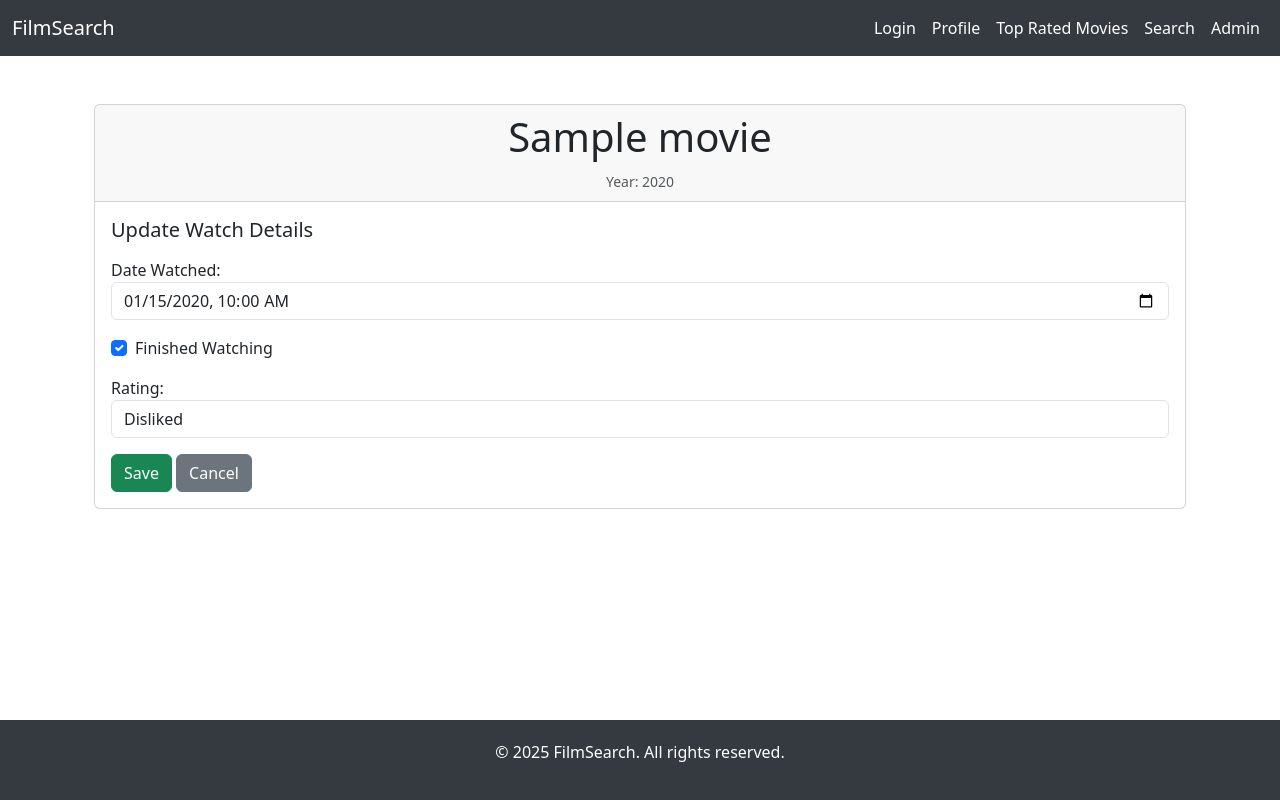
After one commit to fedirky/Algorithmics-Movies-Project, a Django app: page /movies/movie/1/watch/ in a window 1280 px wide. The commit adds this page. Run offline with Django 4.2, Linux system fonts and the light colour scheme; a user stored in the database is signed in; tables that the repository leaves empty hold one stand-in row (values such as "Sample post").

Commit message:
Added a new Watch History
Now user can rank the watched film.

```diff
--- a/movies/templates/movies/movie_detail.html
+++ b/movies/templates/movies/movie_detail.html
@@ -33,6 +33,12 @@
                     {{ star.name }}{% if not forloop.last %}, {% endif %}
                 {% endfor %}
             </p>
+            <hr>
+
+            <!-- Button to add or update MovieWatch -->
+            <a href="{% url 'movie_watch_add_or_update' movie.id %}" class="btn btn-primary">
+                Mark as Watched / Update Watch Details
+            </a>
         </div>
     </div>
 </div>
--- /dev/null
+++ b/movies/templates/movies/movie_watch_form.html
@@ -0,0 +1,40 @@
+{% extends 'base.html' %}
+
+{% block title %}Update Watch Details{% endblock %}
+
+{% block content %}
+<div class="container my-4">
+    <div class="card">
+        <div class="card-header text-center">
+            <h1>{{ movie.movie_name }}</h1>
+            <small class="text-muted">Year: {{ movie.year }}</small>
+        </div>
+        <div class="card-body">
+            <h5 class="card-title">Update Watch Details</h5>
+            <form method="post">
+                {% csrf_token %}
+                <div class="form-group my-3">
+                    <label for="watched_at">Date Watched:</label>
+                    <input type="datetime-local" class="form-control" id="watched_at" name="watched_at"
+                           value="{{ movie_watch.watched_at|date:'Y-m-d\\TH:i' }}">
+                </div>
+                <div class="form-check my-3">
+                    <input type="checkbox" class="form-check-input" id="is_finished" name="is_finished"
+                           {% if movie_watch.is_finished %}checked{% endif %}>
+                    <label class="form-check-label" for="is_finished">Finished Watching</label>
+                </div>
+                <div class="form-group my-3">
+                    <label for="rating">Rating:</label>
+                    <select class="form-control" id="rating" name="rating">
+                        <option value="1" {% if movie_watch.rating == 1 %}selected{% endif %}>Liked</option>
+                        <option value="0" {% if movie_watch.rating == 0 %}selected{% endif %}>Neutral</option>
+                        <option value="-1" {% if movie_watch.rating == -1 %}selected{% endif %}>Disliked</option>
+                    </select>
+                </div>
+                <button type="submit" class="btn btn-success">Save</button>
+                <a href="{% url 'movie_detail' movie.id %}" class="btn btn-secondary">Cancel</a>
+            </form>
+        </div>
+    </div>
+</div>
+{% endblock %}
--- a/movies/urls.py
+++ b/movies/urls.py
@@ -1,8 +1,10 @@
 from django.urls import path
-from .views import TopRatedMoviesView, MoviePage, MovieSearchView
+from .views import TopRatedMoviesView, MoviePage, MovieSearchView, MovieWatchUpdateView
 
 urlpatterns = [
     path('top-rated/', TopRatedMoviesView.as_view(), name='top_rated_movies'),
     path('movie/<str:movie_id>/', MoviePage.as_view(), name='movie_detail'),
     path('search/', MovieSearchView.as_view(), name='movie_search'),
+    path('movie/<int:movie_id>/watch/', MovieWatchUpdateView.as_view(), name='movie_watch_add_or_update'),
+
 ]
--- a/movies/views.py
+++ b/movies/views.py
@@ -1,10 +1,15 @@
 #from django.shortcuts import render
 
 from django.views.generic.edit import FormView
-from django.shortcuts import get_object_or_404
+from django.shortcuts import render, get_object_or_404, redirect
 from django.views.generic import ListView, DetailView
 from .models import Movie
 from .forms import MovieSearchForm
+
+from django.views import View
+from django.contrib import messages
+from users.models import MovieWatch, UserProfile
+from django.utils.timezone import now
 
 
 class TopRatedMoviesView(ListView):
@@ -55,3 +60,37 @@ class MovieSearchView(ListView):
         context = super().get_context_data(**kwargs)
         context['form'] = self.get_form()
         return context
+
+
+class MovieWatchUpdateView(View):
+    template_name = 'movies/movie_watch_form.html'
+
+    def get(self, request, movie_id):
+        movie = get_object_or_404(Movie, id=movie_id)
+        profile = get_object_or_404(UserProfile, user=request.user)
+
+        # Отримання або створення MovieWatch
+        movie_watch, created = MovieWatch.objects.get_or_create(
+            movie=movie,
+            user_profile=profile,
+            defaults={'watched_at': now(), 'is_finished': False, 'rating': 0}
+        )
+
+        return render(request, self.template_name, {
+            'movie': movie,
+            'movie_watch': movie_watch,
+        })
+
+    def post(self, request, movie_id):
+        movie = get_object_or_404(Movie, id=movie_id)
+        profile = get_object_or_404(UserProfile, user=request.user)
+        movie_watch = get_object_or_404(MovieWatch, movie=movie, user_profile=profile)
+
+        # Оновлення даних MovieWatch
+        movie_watch.is_finished = 'is_finished' in request.POST
+        movie_watch.rating = int(request.POST.get('rating', 0))
+        movie_watch.watched_at = request.POST.get('watched_at', movie_watch.watched_at)
+        movie_watch.save()
+
+        messages.success(request, 'Watch details updated successfully!')
+        return redirect('movie_detail', movie_id=movie.movie_id)
--- a/users/models.py
+++ b/users/models.py
@@ -15,8 +15,9 @@ class UserProfile(models.Model):
 class MovieWatch(models.Model):
     movie = models.ForeignKey(Movie, on_delete=models.CASCADE)
     user_profile = models.ForeignKey(UserProfile, on_delete=models.CASCADE, related_name='movie_watches')
+    watched_at = models.DateTimeField(auto_now_add=False)
     is_finished = models.BooleanField(default=False)
-    watched_at = models.DateTimeField(auto_now_add=False)
+    rating = models.IntegerField(default=0, choices=[(-1, 'Disliked'), (0, 'Neutral'), (1, 'Liked')])
 
     def __str__(self):
-        return f'{self.movie.movie_name} - Watched: {self.is_finished}'
+        return f'{self.movie.movie_name} - Watched: {self.is_finished}, Rating: {self.get_rating_display()}'
```
Also changed, not shown: users/templates/users/profile.html (+24 -37 lines), users/migrations/0006_remove_moviewatch_user_profile_moviewatch_rating.py (added), users/migrations/0007_moviewatch_user_profile.py (added).
